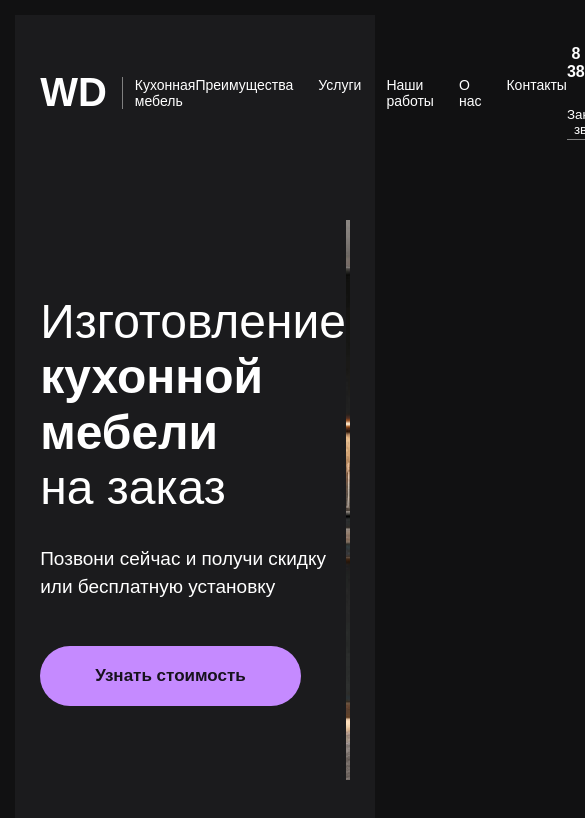
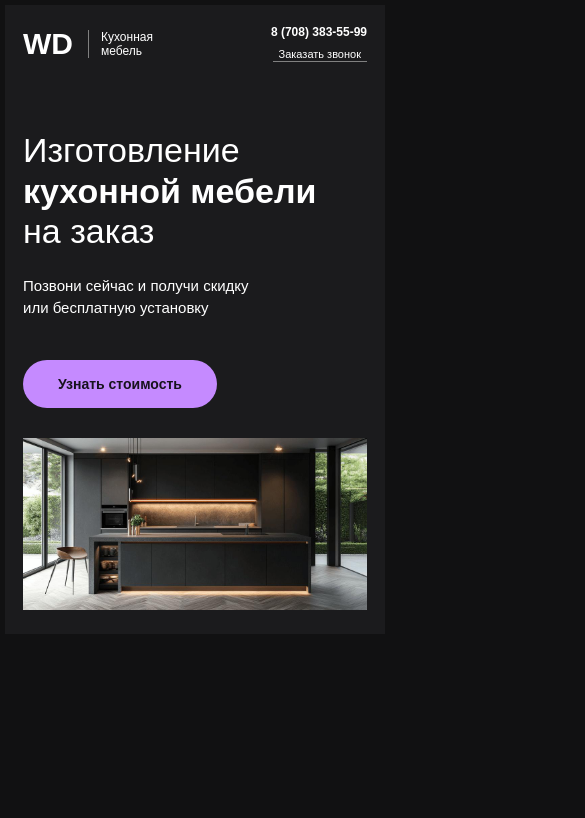
Before and after one commit to abzalovmansur76-hub/sturdy-octo-memory, a plain HTML site: page Новая папка 2/index.html in a window 390 px wide. Shown: the top 818 px of the page, 585 px wide, since content can reach past the window. Drawn offline with Linux system fonts and the light colour scheme.

Commit message:
Add files via upload

```diff
--- a/Новая папка 2/index.html
+++ b/Новая папка 2/index.html
@@ -1,12 +1,11 @@
 <!DOCTYPE html>
 <html lang="ru">
-
 <head>
     <meta charset="UTF-8">
+    <meta name="viewport" content="width=device-width, initial-scale=1.0">
     <title>WD Кухонная мебель</title>
     <link rel="stylesheet" href="styel.css">
 </head>
-
 <body>
 
 <div class="screen">
@@ -59,8 +58,5 @@
 
     </main>
 
-  </div>
-
 </body>
-
 </html>
--- a/Новая папка 2/styel.css
+++ b/Новая папка 2/styel.css
@@ -1,7 +1,3 @@
-* {
-    box-sizing: border-box;
-}
-
 body {
     margin: 0;
     padding: 15px;
@@ -12,7 +8,8 @@ body {
 
 .screen {
     background: #1b1b1d;
-    padding: 30px 7% 40px;
+    padding: 30px 7%;
+    min-height: 850px;
 }
 
 header {
@@ -48,7 +45,6 @@ nav a {
     color: white;
     text-decoration: none;
     font-size: 14px;
-    transition: 0.2s;
 }
 
 nav a:hover {
@@ -65,33 +61,36 @@ nav a:hover {
     color: white;
     border-bottom: 1px solid gray;
     margin-top: 8px;
-    padding: 0 0 2px;
     cursor: pointer;
-    transition: 0.2s;
 }
-
 
 main {
     display: flex;
     justify-content: space-between;
     align-items: center;
-    margin-top: 80px;
+    margin-top: 100px;
 }
 
+.content {
+    width: 38%;
+}
 
 h1 {
     font-size: 48px;
     font-weight: normal;
     line-height: 1.15;
-    margin: 0;
 }
 
+h1 b {
+    font-weight: bold;
+}
 
 .content p {
     font-size: 19px;
     line-height: 1.5;
-    margin-top: 30px;
+    margin-top: 35px;
 }
+
 
 .cta {
     background: #c58aff;
@@ -112,15 +111,22 @@ h1 {
 }
 
 
-.photo img {
-    width: 110%;
-    height: 560px;
-    object-fit: cover;
-    display: block;
-    background: #2a2a2d;
+.photo {
+    width: 60%;
 }
 
+.photo img {
+    width: 100%;
+    height: 600px;
+    object-fit: cover;
+}
 
+.scroll {
+    text-align: center;
+    margin-top: 65px;
+    color: #cccccc;
+    font-size: 13px;
+}
 
 .mouse {
     display: inline-block;
@@ -131,3 +137,149 @@ h1 {
     vertical-align: middle;
     margin-right: 10px;
 }
+
+@media screen and (max-width: 1200px) {
+
+    .screen {
+        padding: 25px 4%;
+    }
+
+    nav {
+        gap: 12px;
+    }
+
+    main {
+        margin-top: 70px;
+    }
+
+    .content {
+        width: 40%;
+    }
+
+    .photo {
+        width: 57%;
+    }
+
+    h1 {
+        font-size: 40px;
+    }
+
+}
+
+
+@media screen and (max-width: 1024px) {
+
+    header {
+        flex-wrap: wrap;
+        gap: 20px;
+    }
+
+    nav {
+        order: 3;
+        width: 100%;
+        justify-content: center;
+        flex-wrap: wrap;
+    }
+
+    main {
+        flex-direction: column;
+        margin-top: 50px;
+    }
+
+    .content {
+        width: 100%;
+    }
+
+    .photo {
+        width: 100%;
+        margin-top: 35px;
+    }
+
+    .photo img {
+        width: 100%;
+        height: auto;
+    }
+
+    h1 {
+        font-size: 42px;
+    }
+
+}
+
+
+@media screen and (max-width: 768px) {
+
+    body {
+        padding: 5px;
+    }
+
+    .screen {
+        padding: 20px 18px;
+        min-height: auto;
+    }
+
+    header {
+        justify-content: space-between;
+        gap: 15px;
+    }
+
+    .logo b {
+        font-size: 30px;
+    }
+
+    .logo span {
+        font-size: 12px;
+    }
+
+    .contact {
+        font-size: 12px;
+    }
+
+    .contact button {
+        font-size: 11px;
+    }
+
+    nav {
+        display: none;
+    }
+
+    main {
+        display: flex;
+        flex-direction: column;
+        margin-top: 45px;
+    }
+
+    .content {
+        width: 100%;
+    }
+
+    h1 {
+        font-size: 34px;
+        line-height: 1.2;
+    }
+
+    .content p {
+        font-size: 15px;
+        margin-top: 20px;
+    }
+
+    .cta {
+        padding: 16px 35px;
+        font-size: 14px;
+    }
+
+    .photo {
+        width: 100%;
+        margin-top: 30px;
+    }
+
+    .photo img {
+        width: 100%;
+        height: auto;
+    }
+
+    .scroll {
+        margin-top: 30px;
+    }
+
+}
```
Lines whose indentation alone changed are shown as unchanged.
